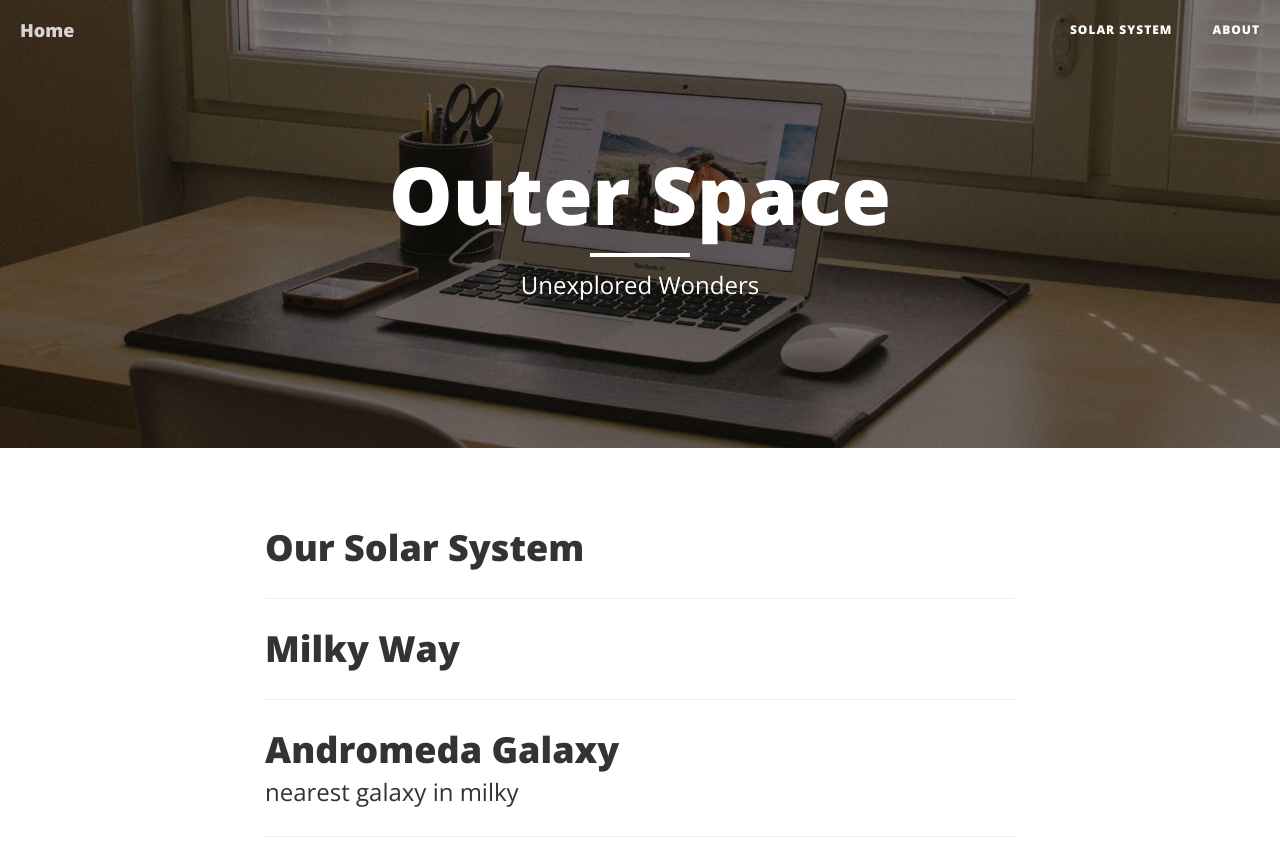
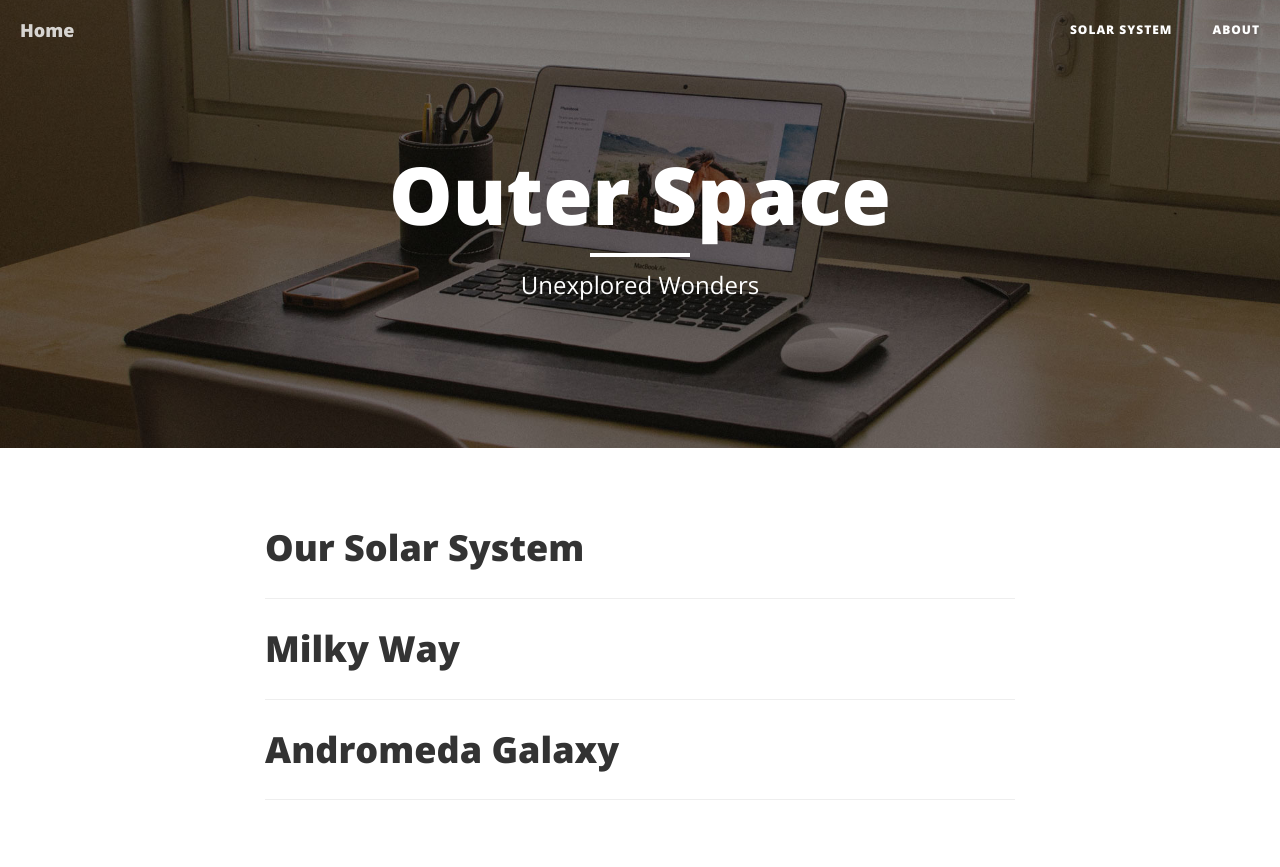
Before and after one commit to ivancruzagacer/Outer-Space, a website: page index.html in a window 1280 px wide. Shown: the top 867 px of the page. Drawn offline with nearby package versions, Linux system fonts and the light colour scheme.

Commit message:
Update index.html

```diff
--- a/index.html
+++ b/index.html
@@ -109,7 +109,6 @@
                             Andromeda Galaxy
                         </h2>
                         <h3 class="post-subtitle">
-                            nearest galaxy in milky
                         </h3>
                     </a>
                     <p class="post-meta"> <a href="#"></a> </p>
```
